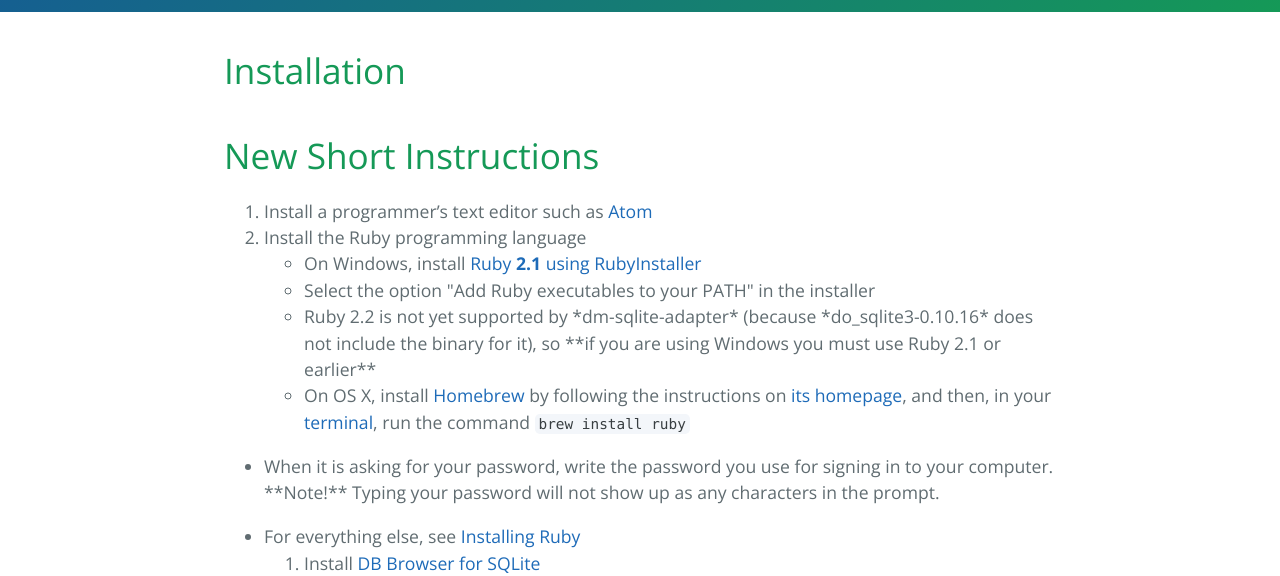
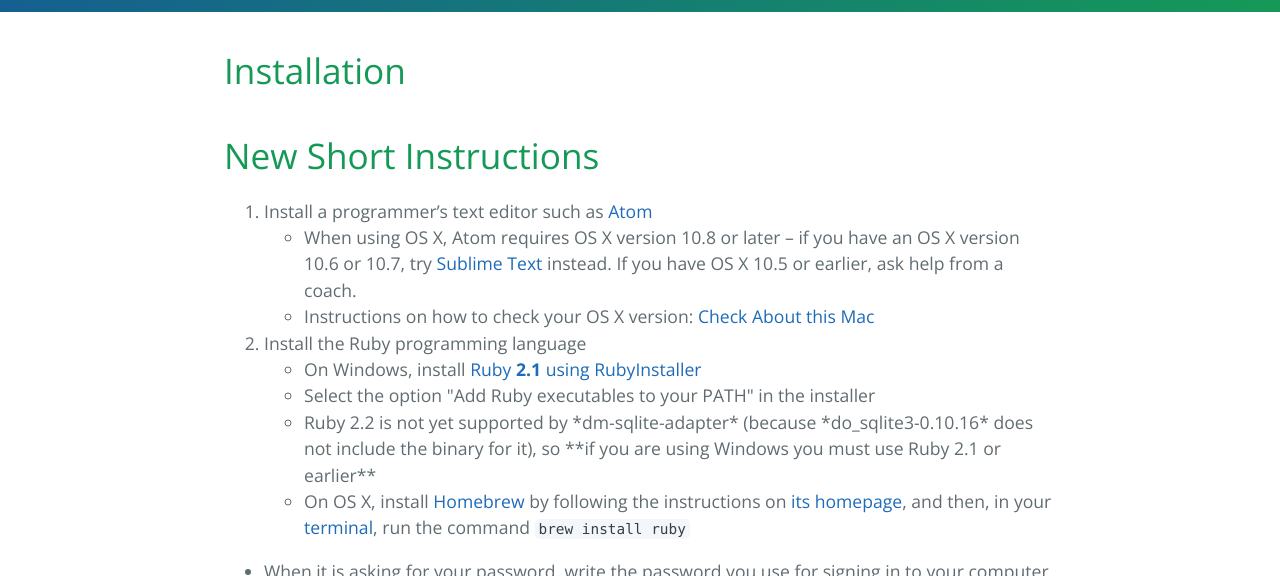
Before and after one commit to luontola/web-intro, a Jekyll site: the page built from installation.md, in a window 1280 px wide and 900 px high, cut to the strip 324-900 px from the top of the window. Built offline with Jekyll 4.4.1, drawn with Linux system fonts in a browser that asks for light colours; Markdown is read by kramdown in place of the engine named in the settings.

Commit message:
instructions with Atom on old OS X

```diff
--- a/installation.md
+++ b/installation.md
@@ -7,6 +7,8 @@ permalink: /installation/
 # New Short Instructions
 
 1. Install a programmer's text editor such as [Atom](https://atom.io/)
+  * When using OS X, Atom requires OS X version 10.8 or later – if you have an OS X version 10.6 or 10.7, try [Sublime Text](http://www.sublimetext.com/2) instead. If you have OS X 10.5 or earlier, ask help from a coach.
+  * Instructions on how to check your OS X version: [Check About this Mac](https://support.apple.com/en-us/HT201260)
 2. Install the Ruby programming language
   * On Windows, install [Ruby **2.1** using RubyInstaller](http://dl.bintray.com/oneclick/rubyinstaller/rubyinstaller-2.1.7.exe)
     <ul>
```
